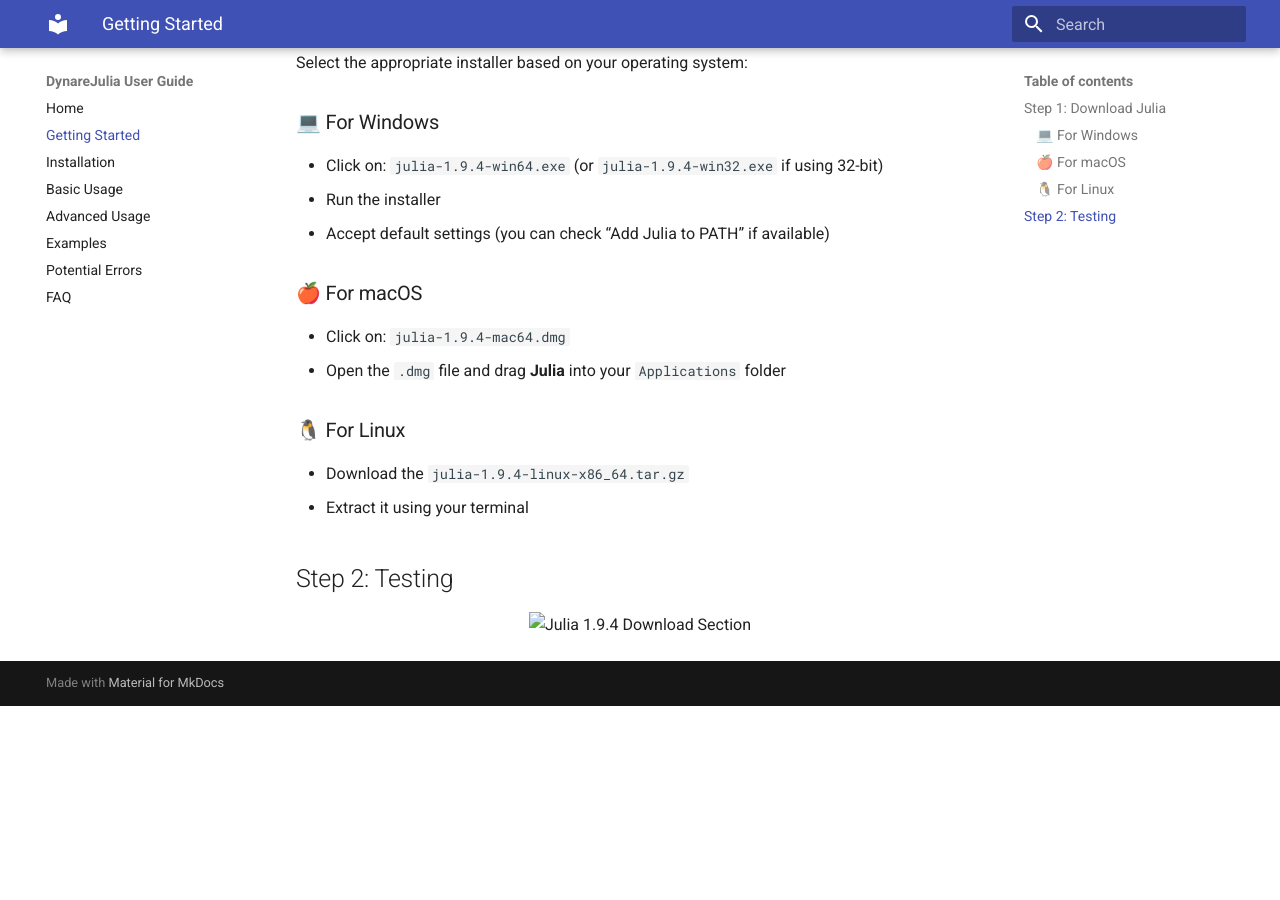
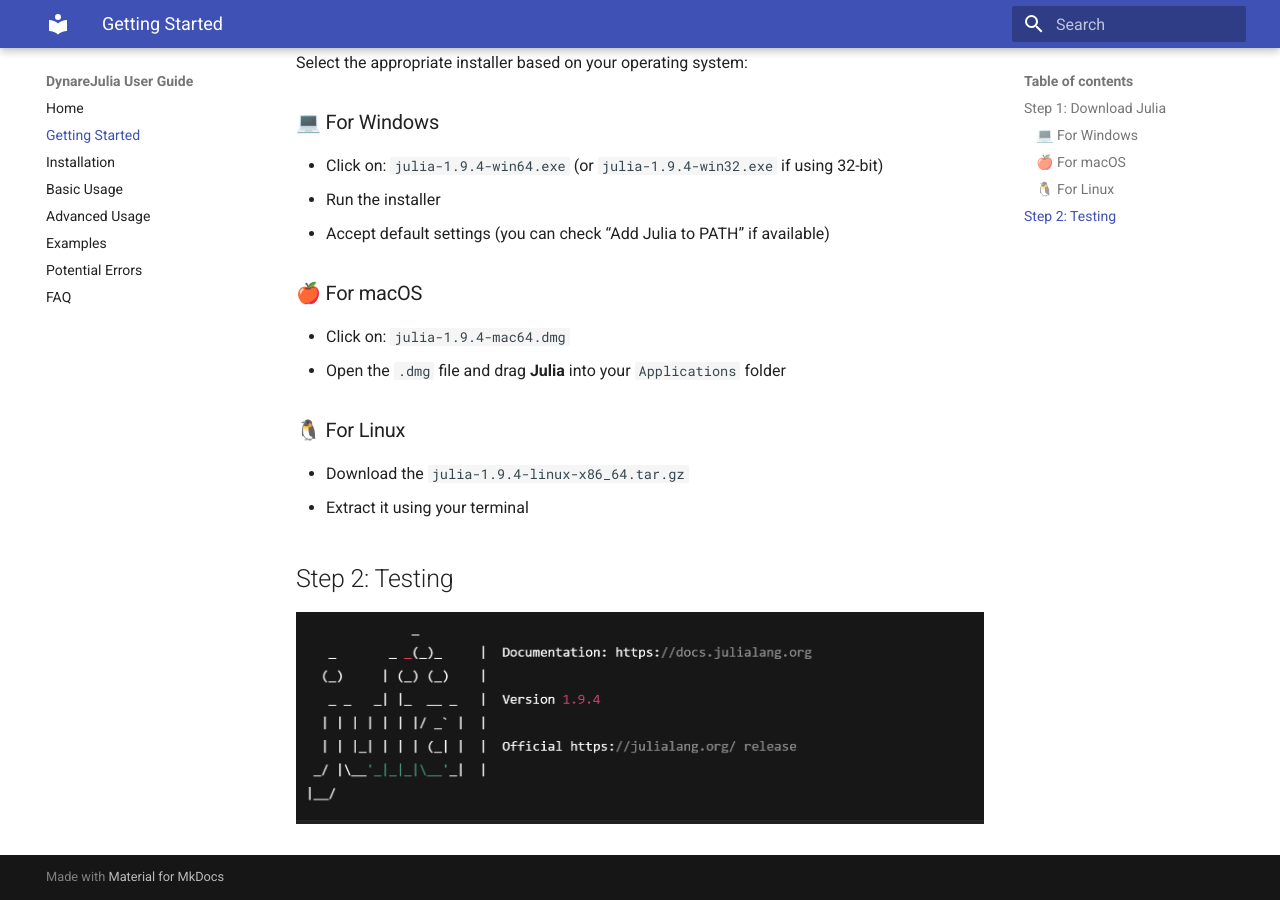
Before and after one commit to AsyaKostanyan/DynareJulia-User-Guide, an MkDocs documentation site: the page built from docs/getting-started.md, in a window 1280 px wide and 900 px high, scrolled down 506 px. Built offline with MkDocs 1.6.1 and Material for MkDocs 9.7.7, drawn with Linux system fonts in a browser that asks for light colours; before the commit the page ends 1212 px from its top, so only the background shows below that.

Commit message:
Fix image filename and path for Julia screenshot

```diff
--- a/docs/getting-started.md
+++ b/docs/getting-started.md
@@ -34,6 +34,4 @@
 
 ## Step 2: Testing
 
-<p align="center">
-  <img src="julia.png" alt="Julia 1.9.4 Download Section" width="700">
-</p>
+![Julia 1.9.4 Download Section](julia.png)
```
